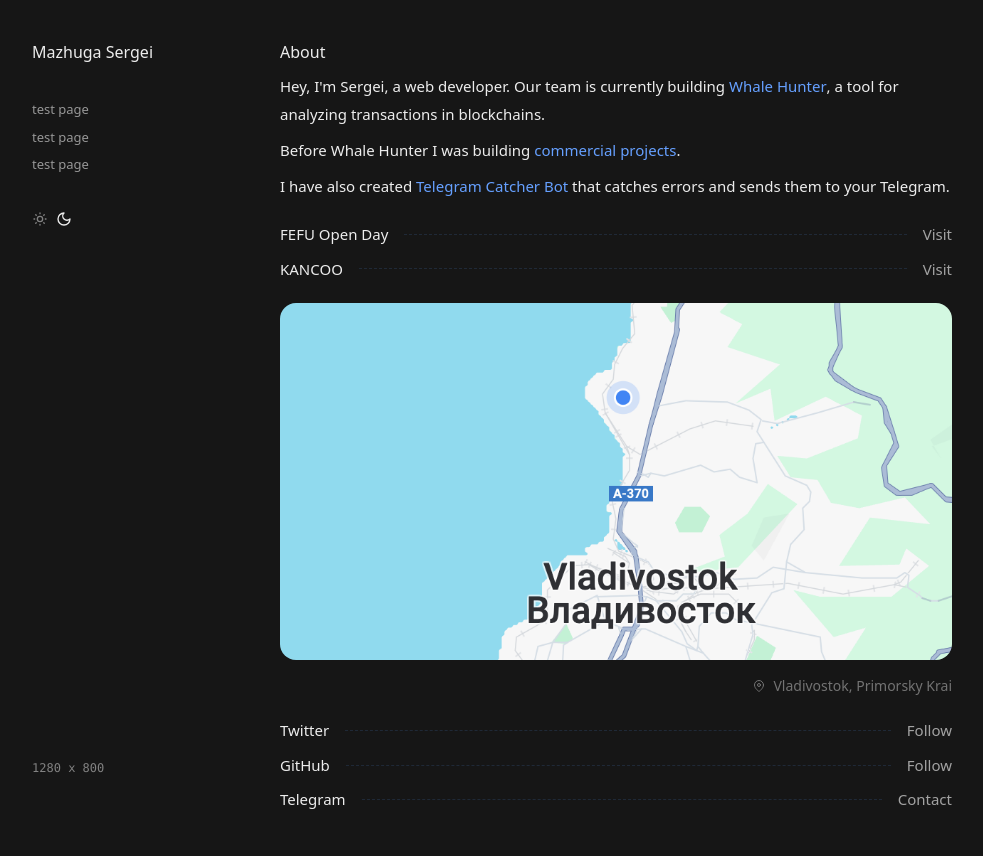
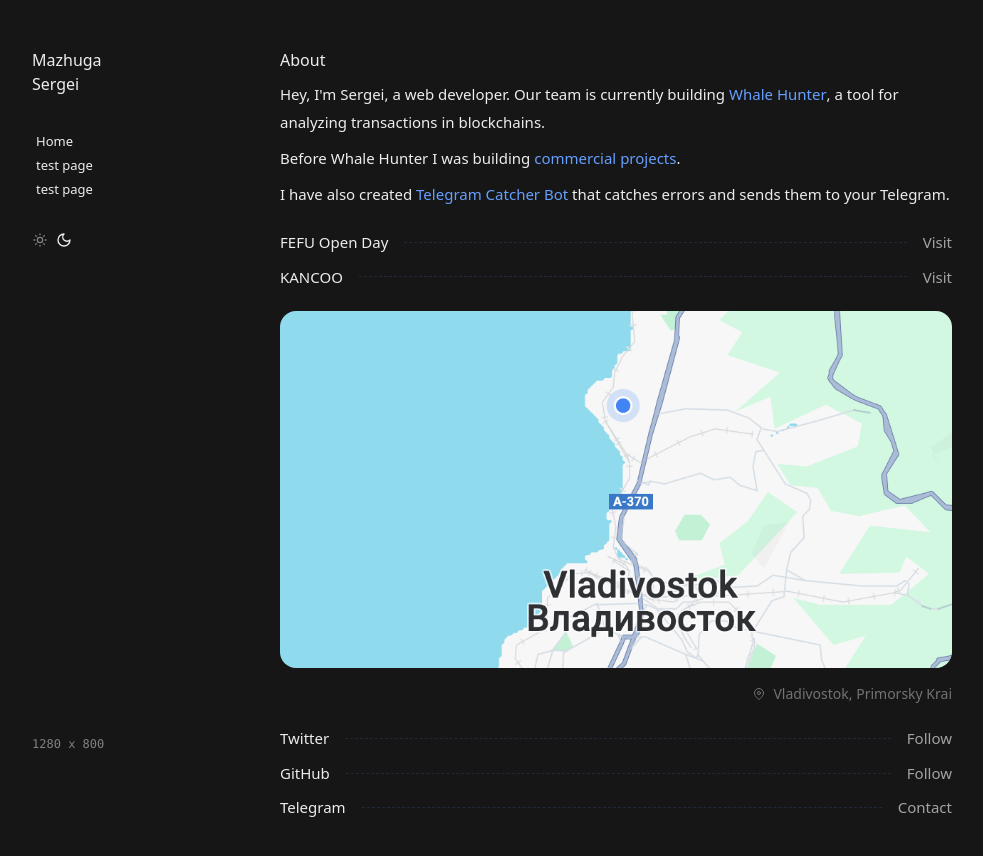
Before and after one commit to mazhugasergei/sergOS, a Next.js app: page / in a window 1280 px wide. Shown: the top 856 px of the page, without its empty margins (24-1007 px from the left). Built offline with nearby package versions, Linux system fonts and the light colour scheme.

Commit message:
update aside

```diff
--- a/app/layout.tsx
+++ b/app/layout.tsx
@@ -11,7 +11,7 @@ export const metadata: Metadata = {
 export default function RootLayout({ children }: { children: React.ReactNode }) {
   return (
     <html lang="en" suppressHydrationWarning>
-      <body className="container lg:flex text-[#171717] dark:text-[#ededed] dark:bg-[#161616] py-10">
+      <body className="container text-[#171717] dark:text-[#ededed] dark:bg-[#161616] py-12">
         <ThemeProvider attribute="class" defaultTheme="dark" disableTransitionOnChange>
           <Aside />
           <main className="w-full max-w-[42rem] mx-auto">{children}</main>
--- a/components/Aside.tsx
+++ b/components/Aside.tsx
@@ -5,23 +5,17 @@ import ThemeSwitch from "./ThemeSwitch"
 
 export default function Aside() {
   return (
-    <aside
-      className={cn(
-        "max-lg:max-w-[42rem] max-lg:mx-auto",
-        "flex flex-col pb-6",
-        "lg:h-screen lg:fixed top-0 lg:px-6 lg:pt-[inherit]"
-      )}
-    >
+    <aside className="max-lg:hidden h-screen fixed top-0 flex flex-col py-[inherit] px-6">
       <h2>
-        Mazhuga <br className="hidden lg:max-xl:block" />
+        Mazhuga <br />
         Sergei
       </h2>
 
-      <Nav className="max-lg:hidden my-2" />
+      <Nav className="my-2" />
 
       <ThemeSwitch />
 
-      <div className="opacity-50 max-lg:hidden font-mono text-xs mt-auto">
+      <div className="opacity-50 font-mono text-xs mt-auto">
         <Resolution className="" />
       </div>
     </aside>
--- a/components/Nav.tsx
+++ b/components/Nav.tsx
@@ -1,10 +1,15 @@
+"use client"
+
 import Link from "next/link"
+import { usePathname } from "next/navigation"
 
 export default function Nav({ className }: { className?: string }) {
+  const pathname = usePathname()
+
   const routes = [
     {
-      name: "test page ",
-      href: "/test",
+      name: "Home",
+      href: "/",
     },
     {
       name: "test page  ",
@@ -23,7 +28,9 @@ export default function Nav({ className }: { className?: string }) {
           <li key={route.name}>
             <Link
               href={route.href}
-              className="block text-[0.8125rem] opacity-60 hover:opacity-100 transition-opacity p-1 -mx-1"
+              className={`"block text-[0.8125rem] opacity-${
+                pathname === route.href ? 100 : 60
+              } hover:opacity-100 transition-opacity p-1 -mx-1"`}
             >
               {route.name}
             </Link>
--- a/components/ThemeSwitch.tsx
+++ b/components/ThemeSwitch.tsx
@@ -1,10 +1,11 @@
 "use client"
 
+import { cn } from "@/lib/utils"
 import { Moon, SunMedium } from "lucide-react"
 import { useTheme } from "next-themes"
 import { useEffect, useState } from "react"
 
-export default function ThemeButton() {
+export default function ThemeButton({ className }: { className?: string }) {
   const [clientTheme, setClientTheme] = useState("")
   const { theme, setTheme } = useTheme()
 
@@ -15,7 +16,7 @@ export default function ThemeButton() {
   return (
     <button
       onClick={() => setTheme(clientTheme === "dark" ? "light" : "dark")}
-      className="self-start flex items-center gap-2 rounded-full p-2 -m-2"
+      className={cn("self-start flex items-center gap-2 rounded-full p-2 -m-2", className)}
     >
       <SunMedium size={16} className={clientTheme !== "light" ? "opacity-50" : ""} />
       <Moon size={16} className={clientTheme !== "dark" ? "opacity-50" : ""} />
```
